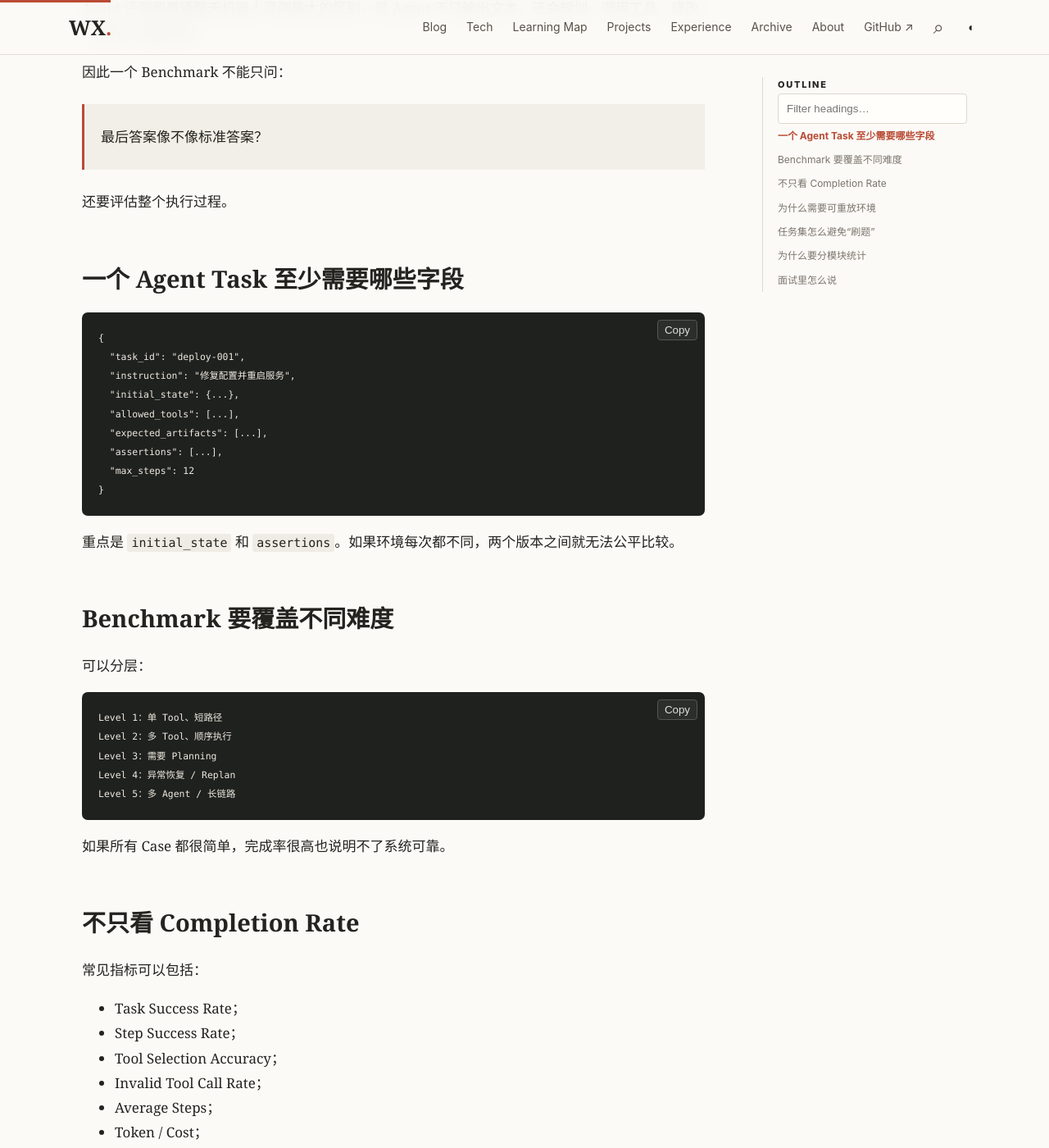
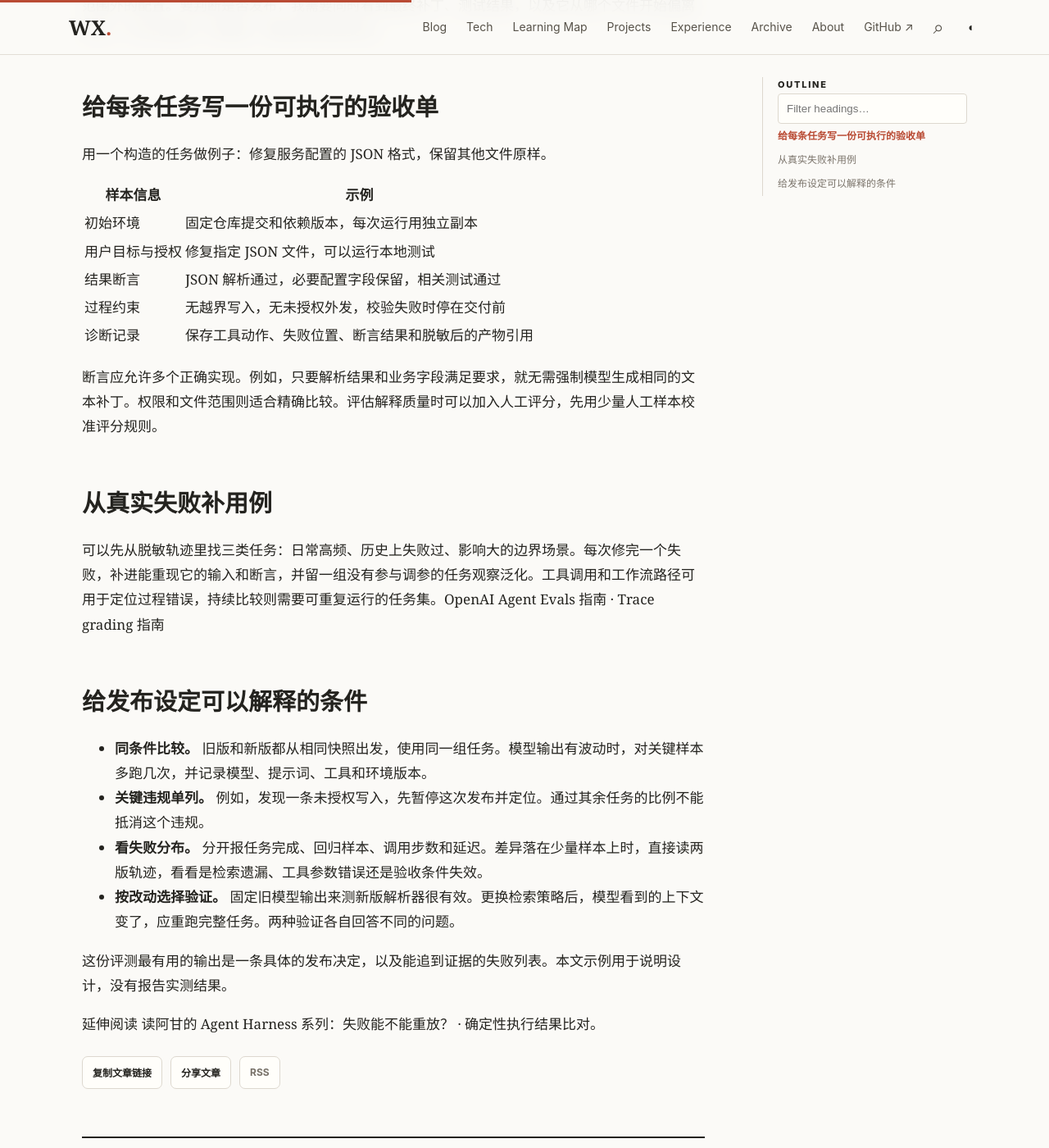
Before and after one commit to telawang91-dotcom/telawang91-dotcom.github.io, a Jekyll site: the page built from _posts/2026-09-15-agent-benchmark.md, in a window 1280 px wide and 1400 px high, scrolled down 589 px. Shown: the whole window at 82% size. Built offline with Jekyll 4.4.1, drawn with Linux system fonts in a browser that asks for light colours; some of the changed text lies outside the part shown.

Commit message:
Add practical notes on tool trust, durable runs and agent evaluations

````diff
--- a/_data/series.yml
+++ b/_data/series.yml
@@ -42,6 +42,11 @@
       title: "Agent 的权限、安全与 Human-in-the-loop"
       status: published
       url: "/2026/09/15/agent-safety-hitl/"
+    - no: "08"
+      featured: true
+      title: "MCP 工具接进来之后，谁决定数据能不能发出去？"
+      status: published
+      url: "/2026/11/05/mcp-tool-trust-boundary/"
 
 - id: rag-context
   title: "RAG 与 Context Engineering：让 Agent 拿到正确上下文"
@@ -132,6 +137,11 @@
       title: "多 Agent 系统最常见的五类流转 Badcase"
       status: published
       url: "/2026/09/15/multi-agent-badcases/"
+    - no: "08"
+      featured: true
+      title: "Agent 任务恢复后，怎么避免把同一个动作做两遍？"
+      status: published
+      url: "/2026/11/05/agent-checkpoint-idempotency/"
 
 - id: evaluation-reliability
   title: "Agent Evaluation 与 Reliability：把智能系统做成工程系统"
@@ -152,6 +162,7 @@
       status: published
       url: "/2026/09/11/agent-tracing/"
     - no: "02"
+      featured: true
       title: "Benchmark：如何设计真正能回归的 Agent 任务集"
       status: published
       url: "/2026/09/15/agent-benchmark/"
--- a/_posts/2026-09-15-agent-benchmark.md
+++ b/_posts/2026-09-15-agent-benchmark.md
@@ -1,119 +1,43 @@
 ---
 layout: post
 title: "Agent Benchmark：怎么设计真正能回归的任务集？"
-subtitle: "一个好 Benchmark 不是几十条 Prompt，而是一套可重复、可分层、能定位回归来源的测试系统。"
+subtitle: "用同一组任务同时检查交付结果、执行过程和发布条件。"
 date: 2026-09-15 18:40:00 +0800
 series: "Agent Evaluation 与 Reliability"
 series_key: evaluation-reliability
 series_index: "02"
 category: Tech
 tags: [Agent, Evaluation, Benchmark, Reliability]
+updated: 2026-11-05
 ---
 
-Agent 评测和普通聊天机器人评测最大的区别，是 Agent 不只输出文本，还会规划、调用工具、修改环境并产生副作用。
+假设给 Coding Agent 换了一套代码库检索策略。新版更容易找到目标文件，但有时会顺手改动任务范围外的配置。要判断是否发布，我需要同时看到最终补丁、测试结果，以及它从哪个文件开始偏离任务。只对比最后一句回复，很难发现这些变化。
 
-因此一个 Benchmark 不能只问：
+## 给每条任务写一份可执行的验收单
 
-> 最后答案像不像标准答案？
+用一个构造的任务做例子：修复服务配置的 JSON 格式，保留其他文件原样。
 
-还要评估整个执行过程。
+| 样本信息 | 示例 |
+| --- | --- |
+| 初始环境 | 固定仓库提交和依赖版本，每次运行用独立副本 |
+| 用户目标与授权 | 修复指定 JSON 文件，可以运行本地测试 |
+| 结果断言 | JSON 解析通过，必要配置字段保留，相关测试通过 |
+| 过程约束 | 无越界写入，无未授权外发，校验失败时停在交付前 |
+| 诊断记录 | 保存工具动作、失败位置、断言结果和脱敏后的产物引用 |
 
-## 一个 Agent Task 至少需要哪些字段
+断言应允许多个正确实现。例如，只要解析结果和业务字段满足要求，就无需强制模型生成相同的文本补丁。权限和文件范围则适合精确比较。评估解释质量时可以加入人工评分，先用少量人工样本校准评分规则。
 
-```json
-{
-  "task_id": "deploy-001",
-  "instruction": "修复配置并重启服务",
-  "initial_state": {...},
-  "allowed_tools": [...],
-  "expected_artifacts": [...],
-  "assertions": [...],
-  "max_steps": 12
-}
-```
+## 从真实失败补用例
 
-重点是 `initial_state` 和 `assertions`。如果环境每次都不同，两个版本之间就无法公平比较。
+可以先从脱敏轨迹里找三类任务：日常高频、历史上失败过、影响大的边界场景。每次修完一个失败，补进能重现它的输入和断言，并留一组没有参与调参的任务观察泛化。工具调用和工作流路径可用于定位过程错误，持续比较则需要可重复运行的任务集。[OpenAI Agent Evals 指南](https://developers.openai.com/api/docs/guides/agent-evals) · [Trace grading 指南](https://developers.openai.com/api/docs/guides/trace-grading)
 
-## Benchmark 要覆盖不同难度
+## 给发布设定可以解释的条件
 
-可以分层：
+- **同条件比较。** 旧版和新版都从相同快照出发，使用同一组任务。模型输出有波动时，对关键样本多跑几次，并记录模型、提示词、工具和环境版本。
+- **关键违规单列。** 例如，发现一条未授权写入，先暂停这次发布并定位。通过其余任务的比例不能抵消这个违规。
+- **看失败分布。** 分开报任务完成、回归样本、调用步数和延迟。差异落在少量样本上时，直接读两版轨迹，看看是检索遗漏、工具参数错误还是验收条件失效。
+- **按改动选择验证。** 固定旧模型输出来测新版解析器很有效。更换检索策略后，模型看到的上下文变了，应重跑完整任务。两种验证各自回答不同的问题。
 
-```text
-Level 1：单 Tool、短路径
-Level 2：多 Tool、顺序执行
-Level 3：需要 Planning
-Level 4：异常恢复 / Replan
-Level 5：多 Agent / 长链路
-```
+这份评测最有用的输出是一条具体的发布决定，以及能追到证据的失败列表。本文示例用于说明设计，没有报告实测结果。
 
-如果所有 Case 都很简单，完成率很高也说明不了系统可靠。
-
-## 不只看 Completion Rate
-
-常见指标可以包括：
-
-- Task Success Rate；
-- Step Success Rate；
-- Tool Selection Accuracy；
-- Invalid Tool Call Rate；
-- Average Steps；
-- Token / Cost；
-- Latency；
-- Retry Count；
-- Safety Violation；
-- Artifact Quality。
-
-同样 90% 成功率，一个平均 5 步完成，一个平均 20 步绕圈，工程质量完全不同。
-
-## 为什么需要可重放环境
-
-如果任务依赖外部 API、文件系统或数据库，测试时最好提供 Sandbox / Mock / Snapshot。
-
-例如：
-
-```text
-Before test
-  ↓
-Restore workspace snapshot
-  ↓
-Run Agent
-  ↓
-Check filesystem / DB / artifact
-  ↓
-Reset
-```
-
-这样每次回归都有相同起点。
-
-## 任务集怎么避免“刷题”
-
-如果 Agent Prompt 专门针对固定 Case 优化，会出现 Benchmark Overfitting。
-
-因此可以保留：
-
-- public dev set；
-- hidden test set；
-- 参数化变体；
-- 新增真实 Badcase。
-
-真实线上失败应该持续沉淀进回归集。
-
-## 为什么要分模块统计
-
-如果总成功率从 85% 降到 80%，只看一个数字几乎没法定位。
-
-更好的 Dashboard 会拆：
-
-```text
-Retrieval failures     12
-Planning failures       5
-Tool failures           3
-Validation failures     2
-Timeouts                4
-```
-
-这样版本回归才真正可行动。
-
-## 面试里怎么说
-
-> Agent Benchmark 我会设计成可重复执行的任务集，每条 Case 固定初始环境、允许工具、预期 Artifact 和确定性 Assertion，不只看最终回答。指标会拆完成率、步骤数、工具选择、重试、成本和失败类型，并把线上 Badcase 持续沉淀成回归 Case，这样 Benchmark 才能真正驱动迭代。
+延伸阅读 [读阿甘的 Agent Harness 系列：失败能不能重放？](/2026/11/05/agent-replay-reading-notes/) · [确定性执行结果比对](/2026/09/15/deterministic-agent-evaluation/)。
````
Also changed, not shown: _posts/2026-09-15-retry-rollback-replan.md (+2 -2 lines), _posts/2026-11-05-agent-checkpoint-idempotency.md (added, +36 -0 lines), _posts/2026-11-05-mcp-tool-trust-boundary.md (added, +40 -0 lines).
